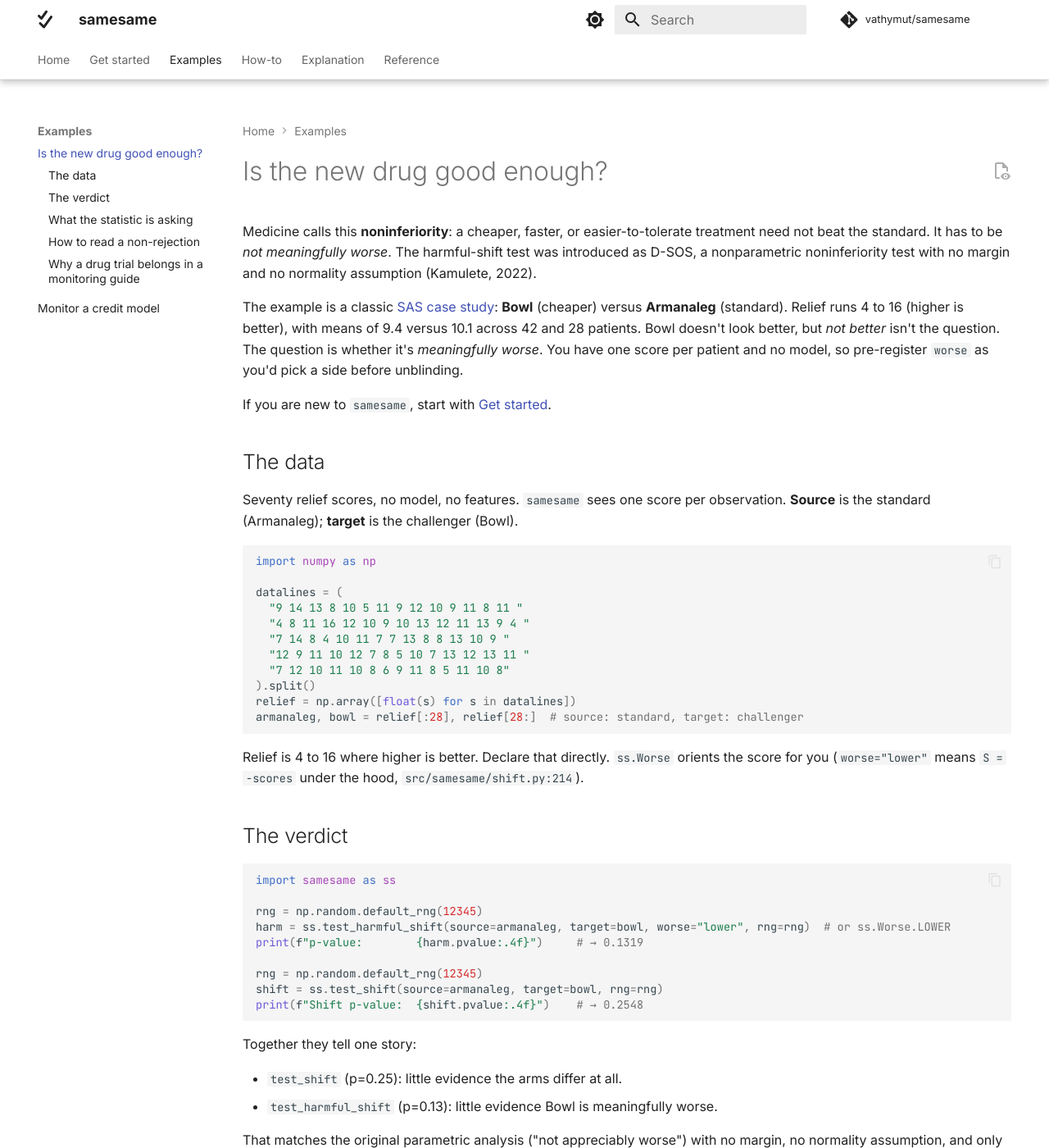
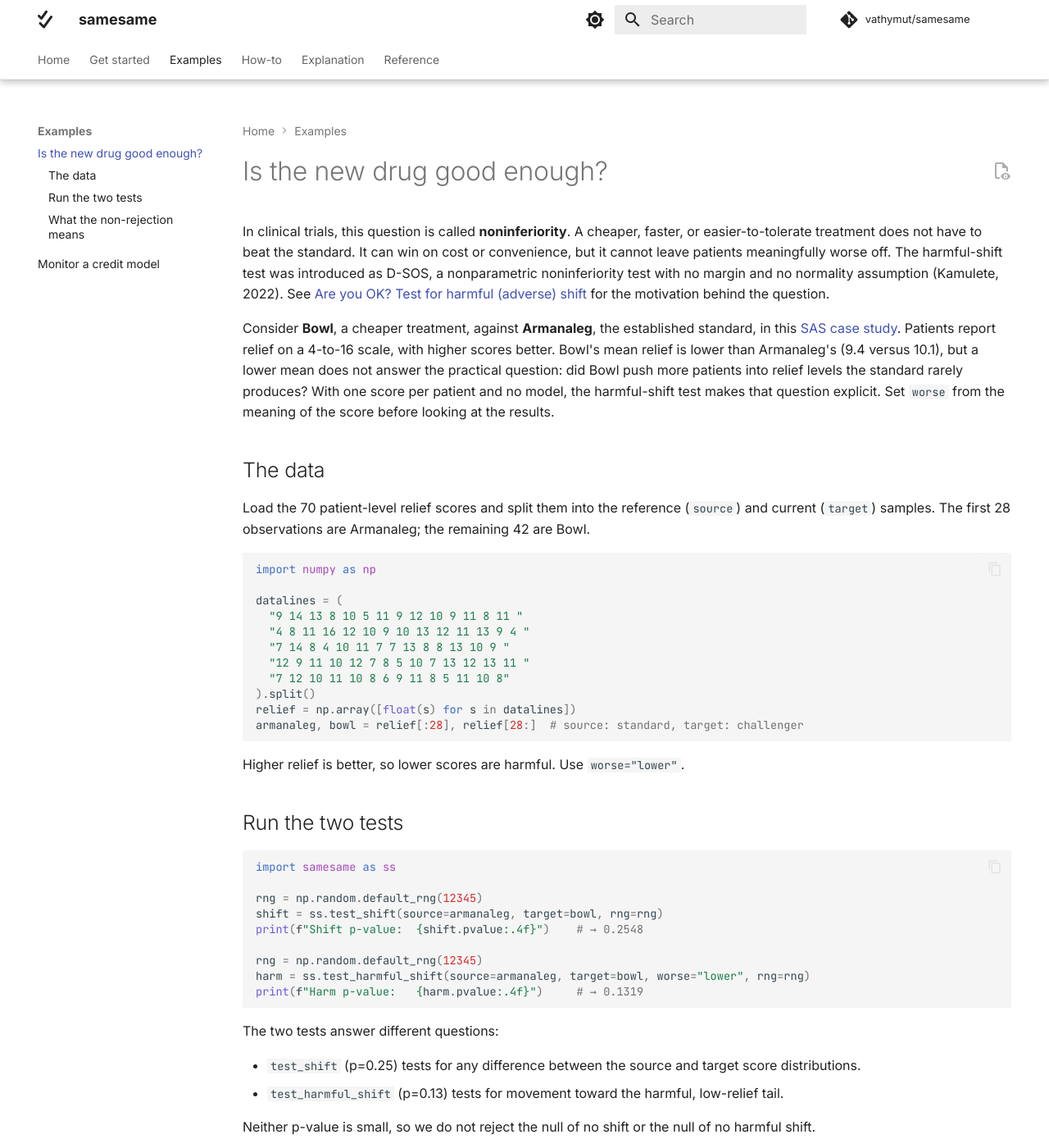
Before and after one commit to vathymut/samesame, an MkDocs documentation site: the page built from docs/examples/trials/check-drug-efficacy.md, in a window 1280 px wide and 1400 px high. Shown: the whole window at 82% size. Built offline with MkDocs 1.6.1 and Material for MkDocs 9.7.7, drawn with Linux system fonts in a browser that asks for light colours; comment, search, counter and statistics services are not loaded; some of the changed text lies outside the part shown.

Commit message:
docs: revise drug efficacy guide

````diff
--- a/docs/examples/trials/check-drug-efficacy.md
+++ b/docs/examples/trials/check-drug-efficacy.md
@@ -1,14 +1,12 @@
 # Is the new drug good enough?
 
-Medicine calls this **noninferiority**: a cheaper, faster, or easier-to-tolerate treatment need not beat the standard. It has to be *not meaningfully worse*. The harmful-shift test was introduced as D-SOS, a nonparametric noninferiority test with no margin and no normality assumption (Kamulete, 2022).
+In clinical trials, this question is called **noninferiority**. A cheaper, faster, or easier-to-tolerate treatment does not have to beat the standard. It can win on cost or convenience, but it cannot leave patients meaningfully worse off. The harmful-shift test was introduced as D-SOS, a nonparametric noninferiority test with no margin and no normality assumption (Kamulete, 2022). See [Are you OK? Test for harmful (adverse) shift](https://vathymut.org/posts/2023-01-03-are-you-ok/) for the motivation behind the question.
 
-The example is a classic [SAS case study](https://support.sas.com/resources/papers/proceedings15/SAS1911-2015.pdf): **Bowl** (cheaper) versus **Armanaleg** (standard). Relief runs 4 to 16 (higher is better), with means of 9.4 versus 10.1 across 42 and 28 patients. Bowl doesn't look better, but *not better* isn't the question. The question is whether it's *meaningfully worse*. You have one score per patient and no model, so pre-register `worse` as you'd pick a side before unblinding.
-
-If you are new to `samesame`, start with [Get started](../tutorials/get-started.md).
+Consider **Bowl**, a cheaper treatment, against **Armanaleg**, the established standard, in this [SAS case study](https://support.sas.com/resources/papers/proceedings15/SAS1911-2015.pdf). Patients report relief on a 4-to-16 scale, with higher scores better. Bowl's mean relief is lower than Armanaleg's (9.4 versus 10.1), but a lower mean does not answer the practical question: did Bowl push more patients into relief levels the standard rarely produces? With one score per patient and no model, the harmful-shift test makes that question explicit. Set `worse` from the meaning of the score before looking at the results.
 
 ## The data
 
-Seventy relief scores, no model, no features. `samesame` sees one score per observation. **Source** is the standard (Armanaleg); **target** is the challenger (Bowl).
+Load the 70 patient-level relief scores and split them into the reference (`source`) and current (`target`) samples. The first 28 observations are Armanaleg; the remaining 42 are Bowl.
 
 ```python
 import numpy as np
@@ -24,42 +22,36 @@ relief = np.array([float(s) for s in datalines])
 armanaleg, bowl = relief[:28], relief[28:]  # source: standard, target: challenger
 ```
 
-Relief is 4 to 16 where higher is better. Declare that directly. `ss.Worse` orients the score for you (`worse="lower"` means `S = -scores` under the hood, `src/samesame/shift.py:214`).
+Higher relief is better, so lower scores are harmful. Use `worse="lower"`.
 
-## The verdict
+## Run the two tests
 
 ```python
 import samesame as ss
 
 rng = np.random.default_rng(12345)
-harm = ss.test_harmful_shift(source=armanaleg, target=bowl, worse="lower", rng=rng)  # or ss.Worse.LOWER
-print(f"p-value:        {harm.pvalue:.4f}")     # → 0.1319
+shift = ss.test_shift(source=armanaleg, target=bowl, rng=rng)
+print(f"Shift p-value:  {shift.pvalue:.4f}")    # → 0.2548
 
 rng = np.random.default_rng(12345)
-shift = ss.test_shift(source=armanaleg, target=bowl, rng=rng)
-print(f"Shift p-value:  {shift.pvalue:.4f}")    # → 0.2548
+harm = ss.test_harmful_shift(source=armanaleg, target=bowl, worse="lower", rng=rng)
+print(f"Harm p-value:   {harm.pvalue:.4f}")     # → 0.1319
 ```
 
-Together they tell one story:
+The two tests answer different questions:
 
-- `test_shift` (p=0.25): little evidence the arms differ at all.
-- `test_harmful_shift` (p=0.13): little evidence Bowl is meaningfully worse.
+- `test_shift` (p=0.25) tests for any difference between the source and target score distributions.
+- `test_harmful_shift` (p=0.13) tests for movement toward the harmful, low-relief tail.
 
-That matches the original parametric analysis ("not appreciably worse") with no margin, no normality assumption, and only 70 observations.
+Neither p-value is small, so we do not reject the null of no shift or the null of no harmful shift.
 
-## What the statistic is asking
+That is consistent with the original parametric analysis ("not appreciably worse"), while making no normality assumption and using only 70 observations.
 
-The harm statistic `∫ TPR·(1−FPR)² dFPR` leans into the harmful tail: **does Bowl leave more patients in low-relief territory that Armanaleg rarely visits?** Each threshold is a relief level, and `(1−FPR)²` weighs most where Armanaleg is rarest. If Bowl's worst cases bunch up there, the statistic grows; where the arms differ on ground the standard already covers, it stays modest, as here. See [How the harm test works](../../explanation/harmful-shift-statistic.md).
+The harmful-shift test focuses on the harmful tail: it asks whether Bowl leaves more patients in low-relief territory that Armanaleg rarely visits. Differences where the standard already has many patients matter less. See [How the harm test works](../../explanation/harmful-shift-statistic.md) for the mathematical details and ROC intuition.
 
-## How to read a non-rejection
+## What the non-rejection means
 
-A p-value of 0.13 is not a certificate of equivalence. It says the observed gap wouldn't be surprising if there were no meaningful harm.
+A p-value of 0.13 is not a certificate of equivalence or proof that Bowl is safe. It says the observed pattern would not be surprising under the null of no harmful shift.
 
 - **Absence of evidence isn't evidence of absence.** With 28 versus 42 patients, the test may lack power; a larger study or wider deployment window could sharpen the verdict.
 - **Direction is part of the protocol.** Here `worse="lower"` because lower relief is worse. Picking a direction after seeing p-values turns a pre-specified test into a search.
-
-## Why a drug trial belongs in a monitoring guide
-
-Every deployed model is a challenger drug: the standard arm is `source`, the deployed challenger is `target`, and "not meaningfully worse" is still `test_harmful_shift`. For the same test on a model score, see [Monitor a credit model](../credit/monitor-credit.md); for overlap, see [Weight for common support](../../how-to/weight-for-common-support.md).
-
-For your own question, swap in your score and declare `worse` before you look.
````
Also changed, not shown: docs/examples/tutorials/get-started.md (+1 -1 lines).
